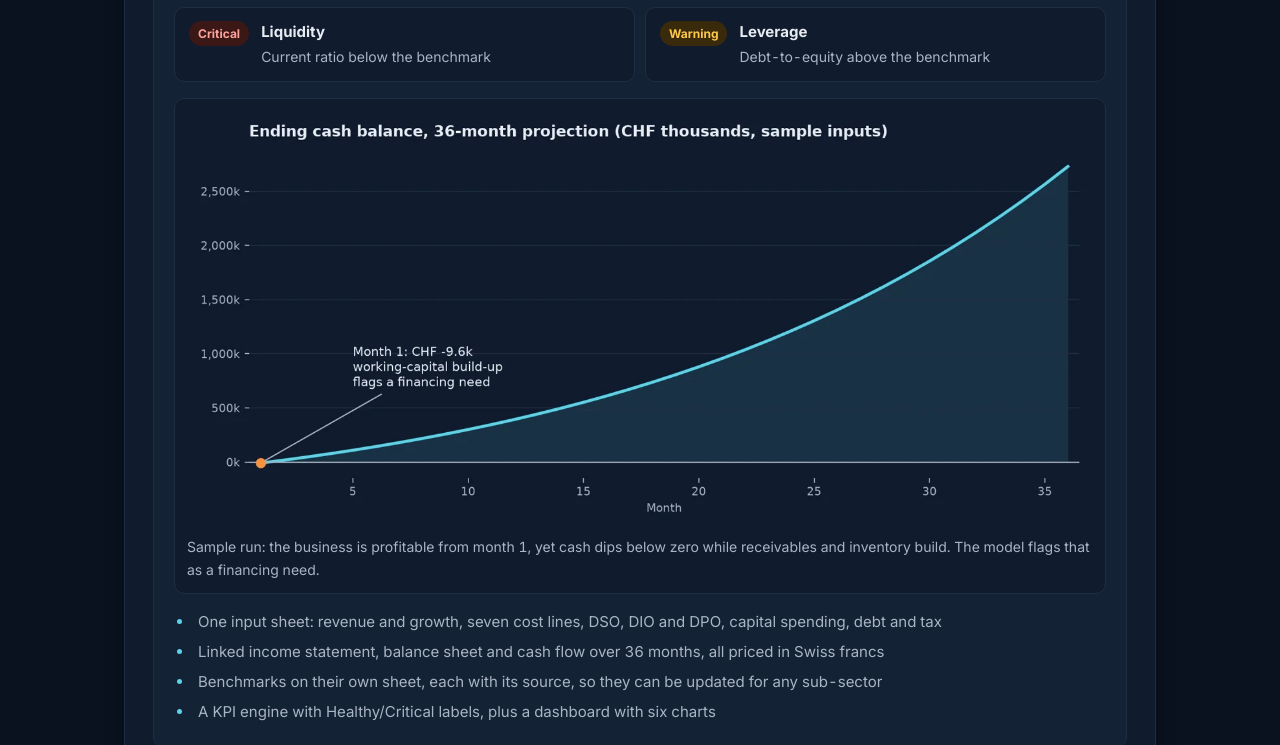
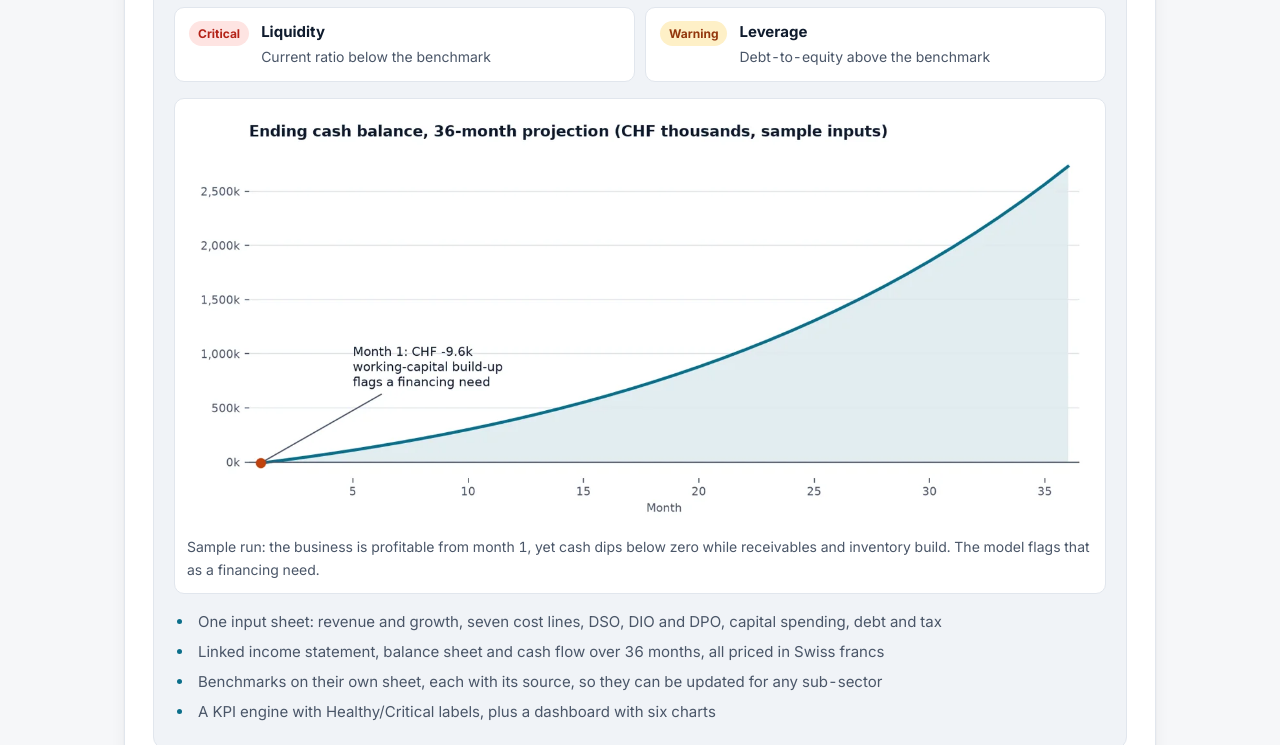
Before and after one commit to rannyhz/rannyhz.github.io, a plain HTML site: page index.html in a window 1280 px wide. Shown: the part 1858-2603 px from the top of the page. Drawn offline with Linux system fonts and the dark colour scheme.

Commit message:
Always use the light theme
Co-Authored-By: Claude Opus 5.5 <noreply@anthropic.com>

```diff
--- a/index.html
+++ b/index.html
@@ -1,6 +1,7 @@
 <!DOCTYPE html>
 <html lang="en">
 <head>
+  <meta name="color-scheme" content="light">
   <meta charset="UTF-8">
   <meta name="viewport" content="width=device-width, initial-scale=1">
   <title>Ranny Hefetz | Finance Portfolio</title>
@@ -29,21 +30,6 @@
       --navy: #0B1B33;
       --shadow: 0 1px 2px rgba(15, 27, 45, .05), 0 4px 16px rgba(15, 27, 45, .05);
       --radius: 14px;
-    }
-    @media (prefers-color-scheme: dark) {
-      :root {
-        --bg: #0A1220;
-        --surface: #101B2D;
-        --surface-2: #142236;
-        --text: #E7ECF3;
-        --muted: #A9B4C4;
-        --faint: #8592A5;
-        --line: #1F2E45;
-        --accent: #5BD3E8;
-        --accent-strong: #8BE2F0;
-        --accent-soft: #12303D;
-        --shadow: 0 1px 2px rgba(0,0,0,.3), 0 6px 20px rgba(0,0,0,.25);
-      }
     }
     * { box-sizing: border-box; }
     html { scroll-behavior: smooth; scroll-padding-top: 76px; }
@@ -74,7 +60,6 @@
     .btn svg { width: 17px; height: 17px; flex: none; }
     .btn-primary { background: var(--navy); color: #fff; }
     .btn-primary:hover { background: #13294A; color: #fff; }
-    @media (prefers-color-scheme: dark) { .btn-primary { background: var(--accent); color: #062029; } .btn-primary:hover { background: var(--accent-strong); color: #062029; } }
     .btn-ghost { background: var(--surface); color: var(--text); border-color: var(--line); }
     .btn-ghost:hover { border-color: var(--faint); color: var(--text); }
     .btn-sm { min-height: 40px; padding: 0 14px; font-size: 14px; }
@@ -140,7 +125,6 @@
     .pill { flex: none; font-size: 12px; font-weight: 700; padding: 3px 9px; border-radius: 999px; margin-top: 1px; }
     .pill-crit { color: #B42318; background: #FEE4E2; }
     .pill-warn { color: #93370D; background: #FEF0C7; }
-    @media (prefers-color-scheme: dark) { .pill-crit { color: #FDA29B; background: #3B1715; } .pill-warn { color: #FEC84B; background: #3A2A0C; } }
     .chart { margin: 0; background: var(--surface); border: 1px solid var(--line); border-radius: 10px; padding: 12px; }
     .chart img { width: 100%; height: auto; display: block; }
     .chart figcaption { font-size: 14px; color: var(--muted); margin-top: 8px; }
@@ -186,7 +170,6 @@
     .contact .btn-ghost:hover { border-color: rgba(255,255,255,.6); color: #fff; }
     .contact .btn-light { background: #fff; color: var(--navy); }
     .contact .btn-light:hover { background: #E3F2F6; color: var(--navy); }
-    @media (prefers-color-scheme: dark) { .contact { background: var(--surface-2); border: 1px solid var(--line); } }
     @media (max-width: 600px) { .contact { padding: 28px 20px; } }
     footer { padding: 32px 0 48px; color: var(--faint); font-size: 13px; }
     footer .wrap { display: flex; justify-content: space-between; gap: 12px; flex-wrap: wrap; }
@@ -311,7 +294,6 @@
             </div>
             <figure class="chart">
               <picture>
-                <source srcset="assets/mfg-cash-dark.webp" media="(prefers-color-scheme: dark)">
                 <img src="assets/mfg-cash-light.webp" alt="Ending cash over 36 months from the sample inputs. Cash dips to minus 9.6 thousand francs in month 1, then rises to 2.73 million by month 36." loading="lazy" width="1400" height="644">
               </picture>
               <figcaption>Sample run: the business is profitable from month 1, yet cash dips below zero while receivables and inventory build. The model flags that as a financing need.</figcaption>
```
Also changed, not shown: assets/mfg-cash-dark.webp (deleted).
